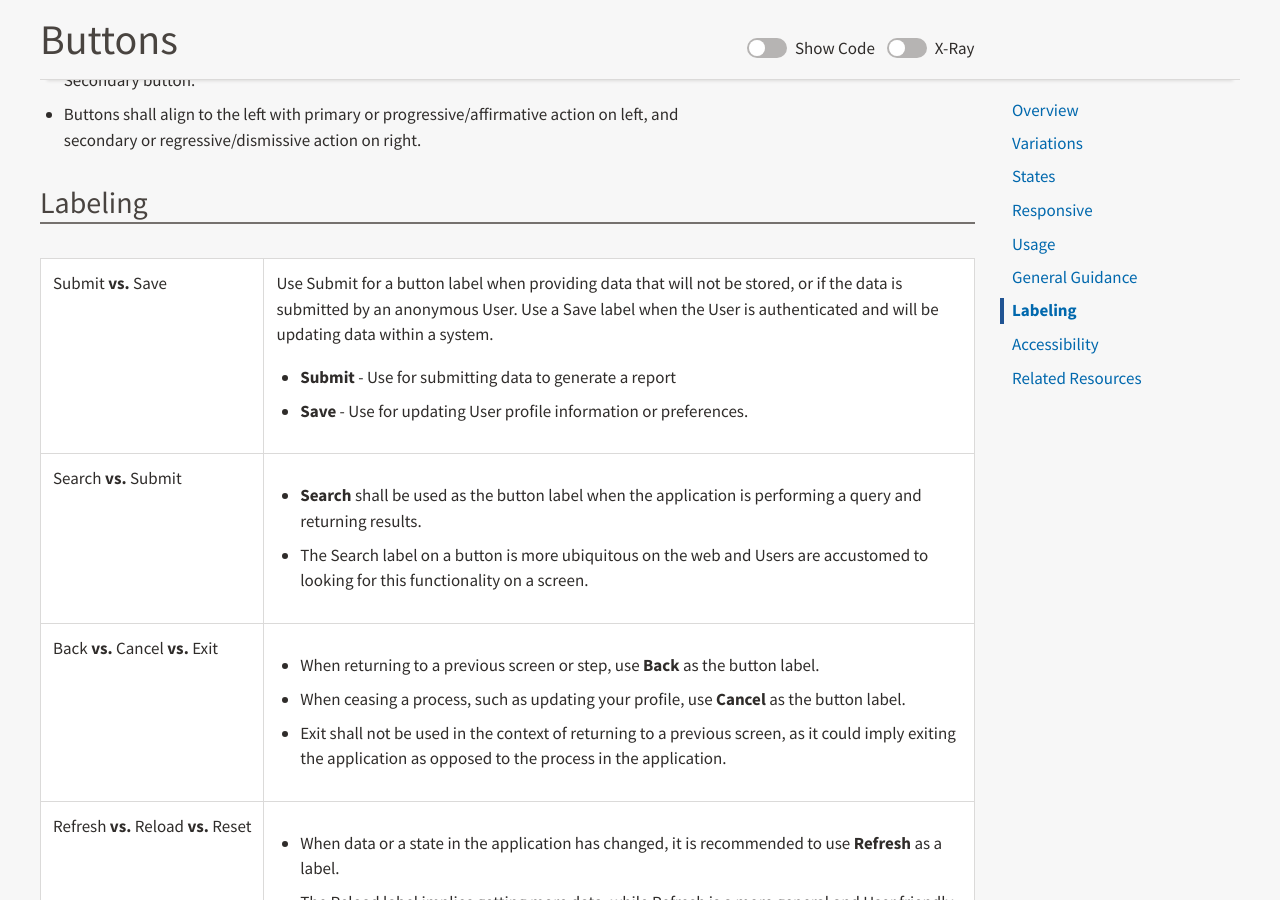
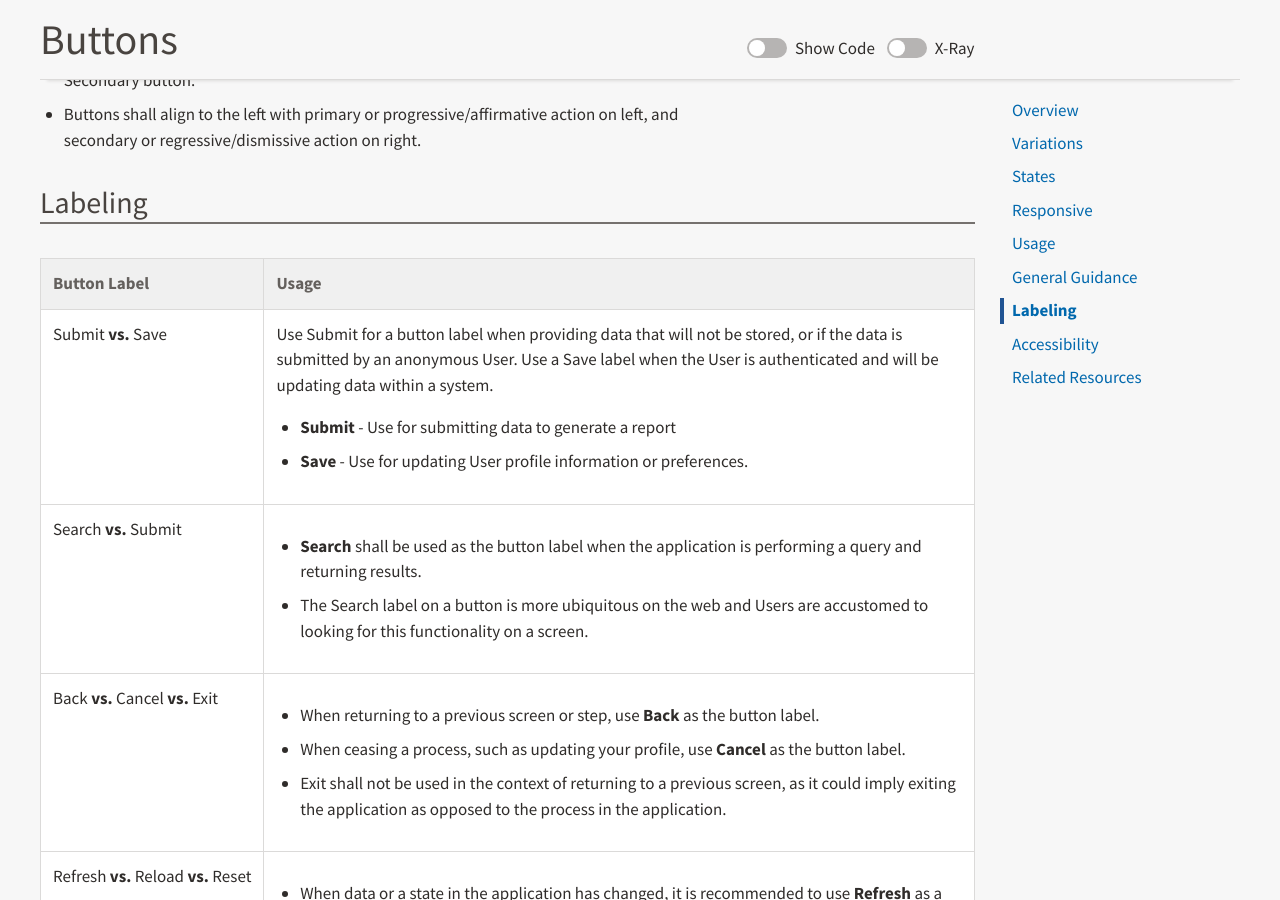
Before and after one commit to USDA-FSA/fsa-design-system, a Jekyll site: the page built from components/buttons/index.md, in a window 1280 px wide and 900 px high, scrolled down 5370 px. Built offline with Jekyll 4.4.1, drawn with Linux system fonts in a browser that asks for light colours.

Commit message:
Table format for Button usage [amends #343]

```diff
--- a/components/buttons/index.md
+++ b/components/buttons/index.md
@@ -229,6 +229,12 @@ Several of a button's style properties can be selectively modified across each M
 ## Labeling
 
 <table class="fsa-table fsa-table--responsive">
+  <thead>
+    <tr>
+      <th scope="col">Button Label</th>
+      <th scope="col">Usage</th>
+    </tr>
+  </thead>
   <tr>
     <td aria-label="Label">
       <div style="white-space: nowrap;">
@@ -337,11 +343,9 @@ Several of a button's style properties can be selectively modified across each M
   </tr>
 </table>
 
-
-
 ### Common Button Labels and Functionality
 
-<table class="fsa-table fsa-table--responsive fsa-table--responsive-horizontal">
+<table class="fsa-table fsa-table--responsive">
   <thead>
     <tr>
       <th scope="col">Button Label</th>
```
